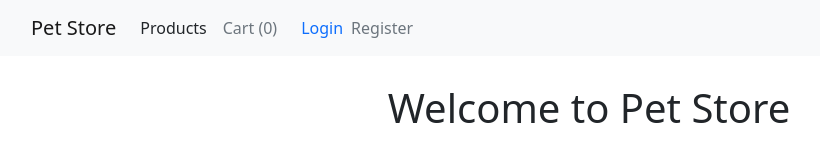
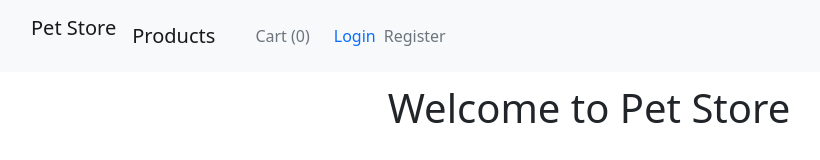
Before and after one commit to emigiusto/petstore-react-demo, a React (Create React App) app in the folder react-client/: page / in a window 1280 px wide. Shown: the top 160 px of the page, without its empty margins (51-871 px from the left). Built offline with nearby package versions, Linux system fonts and the light colour scheme; no server answers.

Commit message:
missing some styling on header

```diff
--- a/react-client/src/components/GeneralComponents/Header.js
+++ b/react-client/src/components/GeneralComponents/Header.js
@@ -25,30 +25,30 @@ export default function Header() {
           {(contextstate) => {
             return (
               <Container>
-                <Navbar.Brand>
+                <Navbar.Brand className="d-flex align-middle">
                   <Link
                     className="text-capitalize text-reset text-decoration-none"
                     to="/"
                   >
                     Pet Store
                   </Link>
+                  <Nav.Link
+                    to="/product-list"
+                    className="text-capitalize text-reset text-decoration-none mr-2 text-secondary"
+                  >
+                    Products
+                  </Nav.Link>
                 </Navbar.Brand>
                 <Navbar.Toggle aria-controls="responsive-navbar-nav" />
                 <Navbar.Collapse id="responsive-navbar-nav">
                   <Nav className="d-flex justify-content">
-                    <Nav.Link
-                      to="/product-list"
-                      className="text-capitalize text-reset text-decoration-none mr-2 text-secondary"
-                    >
-                      Products
-                    </Nav.Link>
                     <Nav.Link onClick={cartOpenHandler} className="d-flex text-secondary mr-2">
                       Cart ({contextstate.cartSize})
                     </Nav.Link>
                     <Nav.Link className=" text-secondary">
                       {contextstate.user ? "Hej " + contextstate.user.firstName : ""}
                     </Nav.Link>
-                    <LoginLogoutButton userId={contextstate.userId} signout={contextstate.signout} className="mr-2 text-secondary"/>
+                    <LoginLogoutButton userId={contextstate.userId} signout={contextstate.signout} className="mr-2 text-secondary" />
                     <Nav.Link
                       to="/register"
                       className="text-capitalize text-decoration-none mr-2 text-secondary"
@@ -62,7 +62,6 @@ export default function Header() {
           }}
         </ProductConsumer>
       </Navbar>
-      {/* { isOpen && <Backdrop onClick={cartCloseHandler}/> } */}
       {isOpen && <Cart onClick={cartCloseHandler} />}
     </div>
   );
```
